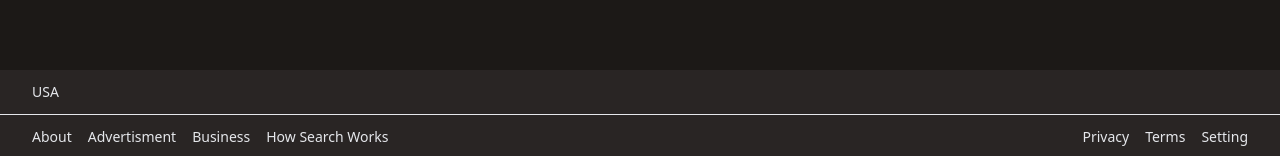
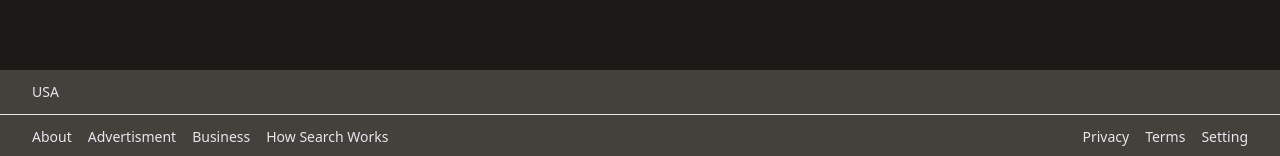
Before and after one commit to lokeshshriwas/google-search, a Next.js app: page / in a window 1280 px wide. Shown: the part 641-797 px from the top of the page. Built offline with nearby package versions, Linux system fonts and the light colour scheme; no server answers.

Commit message:
minor ui changes

```diff
--- a/src/components/Footer.jsx
+++ b/src/components/Footer.jsx
@@ -3,7 +3,7 @@ import CountryLookup from "./CountryLookup";
 
 const Footer = () => {
   return (
-    <footer className="absolute w-full bottom-0 text-sm text-gray-200 bg-stone-800">
+    <footer className="absolute w-full bottom-0 text-sm text-gray-200 bg-stone-700">
       <div className="border-b px-8 py-3">
         <CountryLookup />
       </div>
```
